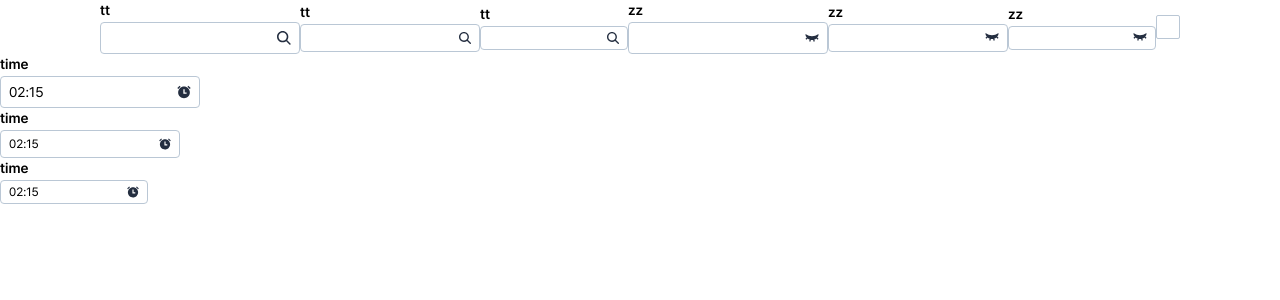
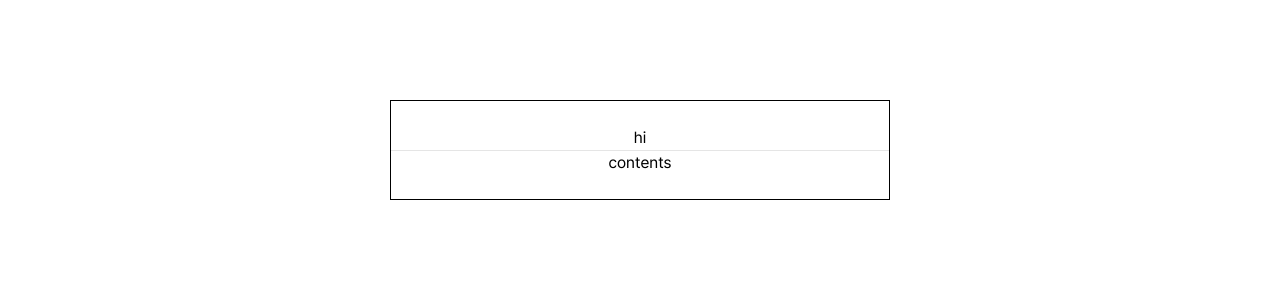
Before and after one commit to Musma/react-libraries, a React (Vite) app in the folder packages/react-component/: page / in a window 1280 px wide. Shown: the top 300 px of the page. Built offline with nearby package versions, Linux system fonts and the light colour scheme.

Commit message:
chore: Divider 스타일 수정

```diff
--- a/packages/react-component/src/App.tsx
+++ b/packages/react-component/src/App.tsx
@@ -1,24 +1,13 @@
-import { DateTime } from 'luxon'
-import { useState } from 'react'
-import { Checkbox, TextInput, TimePicker } from './components'
+import { Divider } from './components'
 
 const App = () => {
-  const [date, setDate] = useState(DateTime.now())
   return (
-    <div>
-      <div className="flex justify-center">
-        <TextInput label={'tt'} type="search" />
-        <TextInput label={'tt'} type="search" size="md" />
-        <TextInput label={'tt'} type="search" size="sm" />
-
-        <TextInput label="zz" type="password" />
-        <TextInput label="zz" type="password" size="md" />
-        <TextInput label="zz" type="password" size="sm" />
-        <Checkbox />
+    <div className="flex items-center">
+      <div className="mx-auto mt-[100px] flex h-[100px] w-[500px] flex-col items-center justify-center border border-black">
+        <span>hi</span>
+        <Divider />
+        <div>contents</div>
       </div>
-      <TimePicker label={'time'} date={date} onDateChange={(date) => setDate(date)} />
-      <TimePicker label={'time'} date={date} onDateChange={(date) => setDate(date)} size="md" />
-      <TimePicker label={'time'} date={date} onDateChange={(date) => setDate(date)} size="sm" />
     </div>
   )
 }
--- a/packages/react-component/src/components/Divider/Divider.tsx
+++ b/packages/react-component/src/components/Divider/Divider.tsx
@@ -3,17 +3,27 @@ import classNames from 'classnames'
 
 interface DividerProps extends HTMLAttributes<HTMLHRElement> {
   orientation?: 'horizontal' | 'vertical'
+  /**
+   * vertical에 한해, 높이를 조절하고 싶은 경우 height props를 이용하면 됩니다
+   */
+  height?: number
 }
 
-export const Divider = ({ orientation = 'horizontal', className, ...rest }: DividerProps) => {
+export const Divider = ({
+  height,
+  orientation = 'horizontal',
+  className,
+  ...rest
+}: DividerProps) => {
   return (
     <hr
       className={classNames(
-        { 'border-t-[#E5E5E5]': orientation === 'horizontal' },
+        { 'w-full border-t border-t-[#E5E5E5]': orientation === 'horizontal' },
         { 'h-full w-[1px] border-r border-r-[#E5E5E5]': orientation === 'vertical' },
         className,
       )}
       {...rest}
+      style={{ height }}
     />
   )
 }
```
